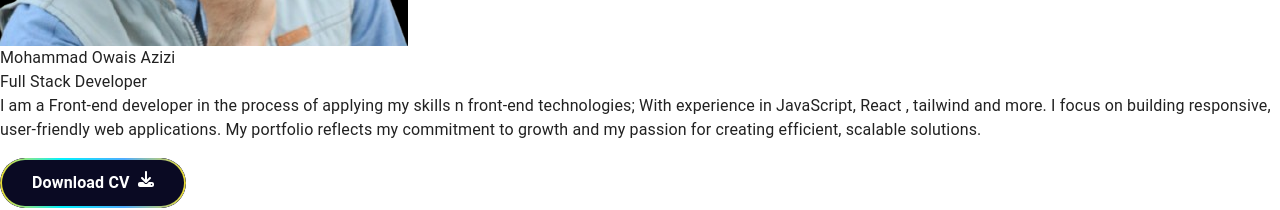
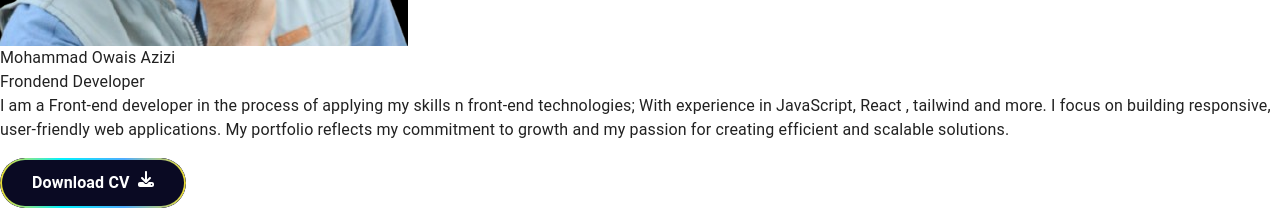
Before and after one commit to MOwaisAzizi/Azizi-Portfolio, a React (Vite) app: page / in a window 1280 px wide. Shown: the part 570-780 px from the top of the page. Built offline with nearby package versions, Linux system fonts and the light colour scheme.

Commit message:
update text

```diff
--- a/src/Componets/About/About.jsx
+++ b/src/Componets/About/About.jsx
@@ -46,7 +46,7 @@ function About() {
             className="bg-gradient-to-r from-pink-500 to-blue-500
                      bg-clip-text text-transparent text-2xl font- md:text-3xl"
           >
-            Full Stack Developer
+            Frondend Developer
           </h3>
 
           <p className="md:text-base text-pretty text-sm text-gray-400">
@@ -55,7 +55,7 @@ function About() {
             experience in JavaScript, React , tailwind and more. I focus on
             building responsive, user-friendly web applications. My portfolio
             reflects my commitment to growth and my passion for creating
-            efficient, scalable solutions.
+            efficient and scalable solutions.
           </p>
 
           <Box
```
